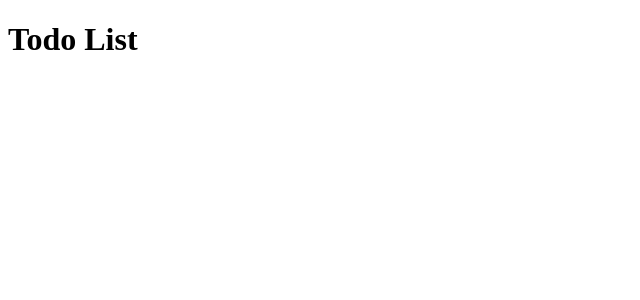
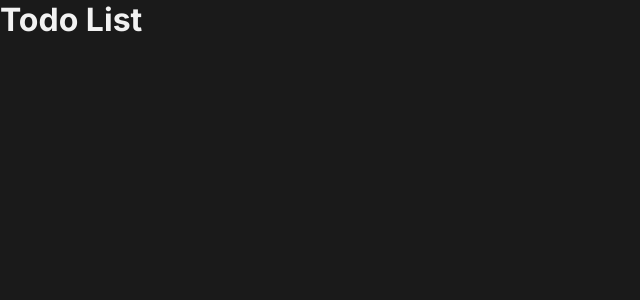
Before and after one commit to limaarthur/dsfrontend-todolist-react, a React (Vite) app: page / in a window 1280 px wide. Shown: the top 300 px of the page, without its empty margins (0-640 px from the left). Built offline with nearby package versions, Linux system fonts and the light colour scheme.

Commit message:
feat: application structure - global styles

```diff
--- a/index.html
+++ b/index.html
@@ -2,7 +2,13 @@
 <html lang="en">
   <head>
     <meta charset="UTF-8" />
+
+    <link rel="preconnect" href="https://fonts.googleapis.com">
+    <link rel="preconnect" href="https://fonts.gstatic.com" crossorigin>
+
     <meta name="viewport" content="width=device-width, initial-scale=1.0" />
+
+    <link href="https://fonts.googleapis.com/css2?family=Inter:ital,opsz,wght@0,14..32,100..900;1,14..32,100..900&display=swap" rel="stylesheet">
 
     <title>Todo List</title>
   </head>
--- a/src/App.tsx
+++ b/src/App.tsx
@@ -1,3 +1,5 @@
+import './global.css'
+
 export function App() {
   return (
     <h1>Todo List</h1>
--- /dev/null
+++ b/src/global.css
@@ -0,0 +1,41 @@
+:root {
+  --gray-100: #f2f2f2;
+  --gray-200: #d9d9d9;
+  --gray-300: #808080;
+  --gray-400: #333333;
+  --gray-500: #262626;
+  --gray-600: #1a1a1a;
+  --gray-700: #0d0d0d;
+
+  --purple: #8284fa;
+  --purple-dark: #5e60ce;
+  --blue: #4ea8d3;
+  --blue-dark: #1e6f9f;
+
+  --danger: #e25858;
+}
+
+:focus {
+  outline: transparent;
+}
+
+* {
+  margin: 0;
+  padding: 0;
+  box-sizing: border-box;
+}
+
+body {
+  background: var(--gray-600);
+  color: var(--gray-100);
+  -webkit-font-smoothing: antialiased;
+}
+
+body,
+input,
+textarea,
+button {
+  font-family: "Inter", sans-serif;
+  font-weight: 400;
+  font-size: 1rem;
+}
```
